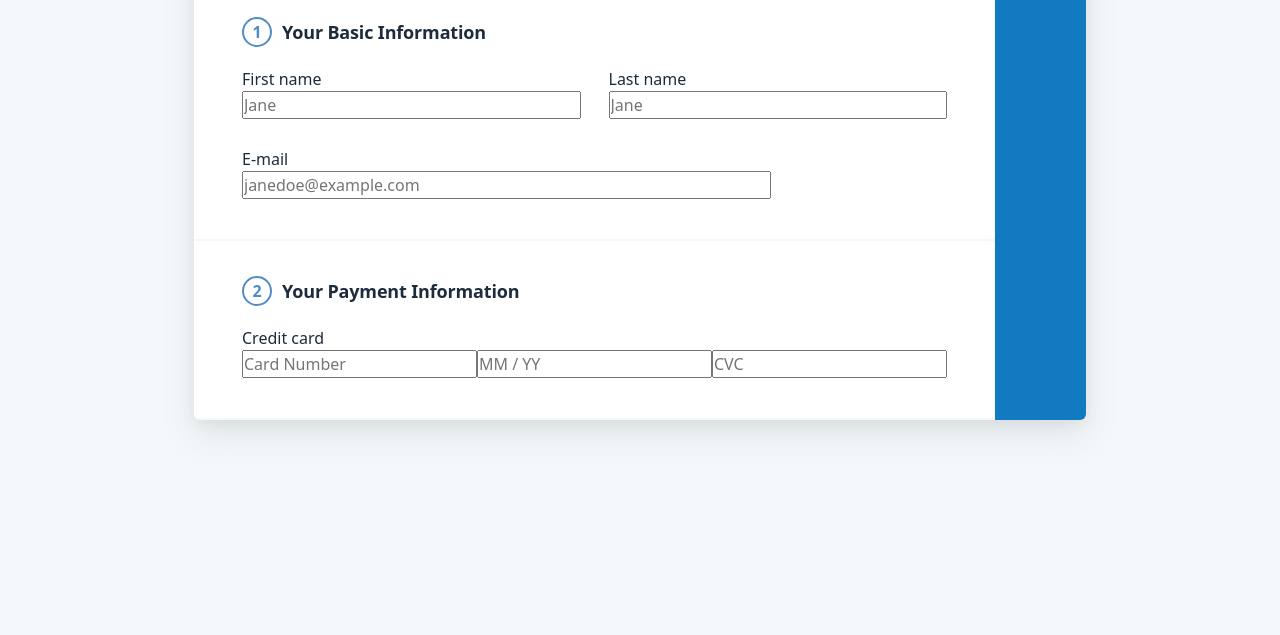
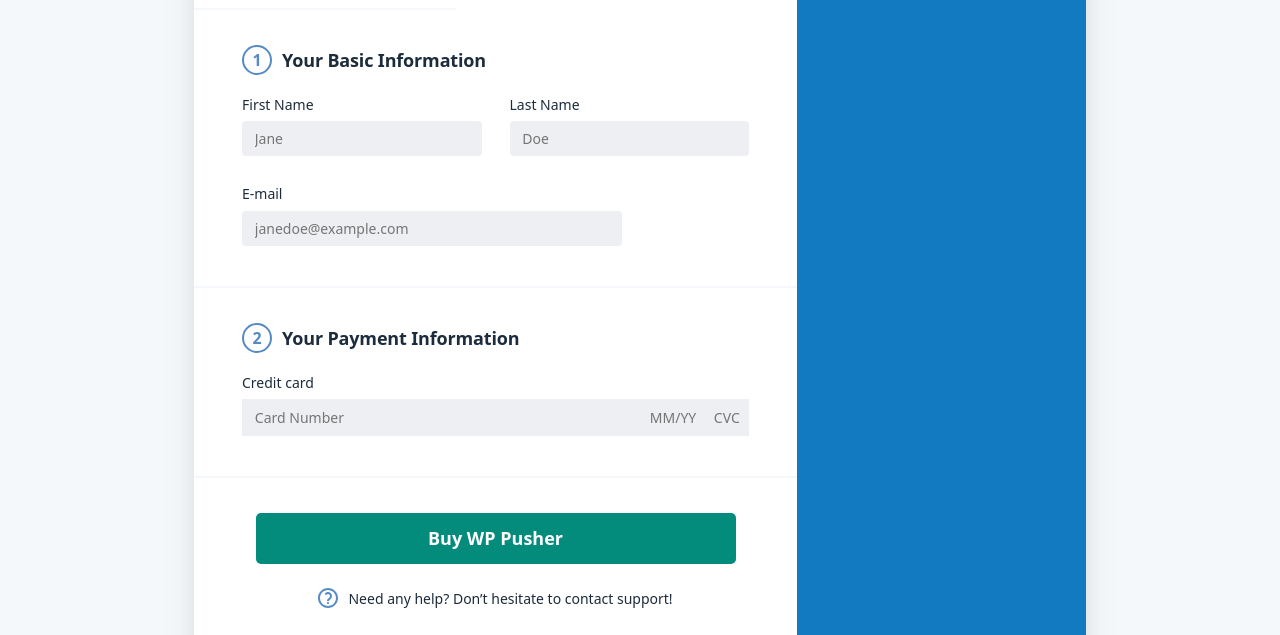
Before and after one commit to swish933/checkout-page-altschool, a plain HTML site: page index.html in a window 1280 px wide. Shown: the part 317-952 px from the top of the page. Before the commit the page ends 828 px from the top, so only its background shows below. Drawn offline with Linux system fonts and the light colour scheme.

Commit message:
added checkout form section

```diff
--- a/index.css
+++ b/index.css
@@ -9,6 +9,11 @@
 * {
     margin: 0;
     padding: 0;
+}
+
+*:focus,
+*:focus-within {
+    outline-color: #548BC5;
 }
 
 html,
@@ -119,11 +124,20 @@
     }
 }
 
-main .checkout-info {
+/*Skip nav to main content*/
+
+main {
     display: flex;
+    justify-content: center;
+    align-items: center;
+    padding-block: 5rem;
+}
+
+main .checkout {
+    display: flex;
+    flex-wrap: wrap;
     max-width: 55.75rem;
-    justify-content: flex-start;
-    margin: 5rem auto;
+    /* margin-block-start: 5rem; */
     border-radius: 0.375rem;
     gap: 0;
     background: hsl(0, 0%, 100%);
@@ -132,12 +146,13 @@
     overflow: hidden;
 }
 
-.checkout-info>section:first-of-type {
+.checkout>section:first-of-type {
+
     color: hsla(211, 35%, 17%, 1);
-    flex: 2;
+    flex: 3;
 }
 
-.checkout-info>section:last-of-type {
+.checkout>section:last-of-type {
     flex: 1;
     background: hsla(204, 84%, 41%, 1);
     color: hsl(0, 0%, 100%);
@@ -145,19 +160,29 @@
     padding-block: 2.5rem;
 }
 
-.checkout-form header {
+.checkout-form>header {
     padding-inline: 3rem;
     padding-block-start: 2.5rem;
     padding-block-end: 1.5rem;
     border-bottom: 2px solid #F5F7FA;
     text-shadow: 0px 4px 4px rgba(0, 0, 0, 0.25);
-    /* font-family: Lato; */
     font-size: 1.875rem;
     font-style: normal;
     font-weight: 400;
     line-height: normal;
+}
 
+.checkout-form {
+    font-size: 0.875rem;
+    display: flex;
+    flex-direction: column;
+    align-items: center;
 }
+
+.checkout-form>header {
+    align-self: flex-start;
+}
+
 
 .checkout-form form>section {
     padding-inline: 3rem;
@@ -167,6 +192,12 @@
 
 form>section {
     border-block-end: 2px solid #F5F7FA;
+}
+
+form>section:last-of-type {
+    display: flex;
+    flex-direction: column;
+    align-items: center;
 }
 
 form>section .user_info {
@@ -179,27 +210,84 @@
     flex: 1;
 }
 
+form>section label {
+    color: #1D2C3C;
+    font-weight: 400;
+    line-height: normal;
+}
+
+form>section:first-of-type input {
+    background-color: #EDEFF2;
+    border: none;
+    border-radius: 0.25rem;
+    padding-block: 0.5rem;
+    padding-inline-start: 0.8rem;
+    margin-block-start: 0.45rem;
+}
+
+form>section .card_input input {
+    border: none;
+    padding-block: 0.5rem;
+    padding-inline-start: 0.8rem;
+    border-radius: 0;
+    background: transparent;
+
+}
+
+
 form>section .user_info>label:last-of-type {
     flex: .75;
 }
 
 form>section .card_input {
     display: flex;
+    flex-wrap: wrap;
+    margin-block-start: 0.45rem;
+    /* align-items: center; */
+    background: #EDEFF2;
 }
 
-/* .card_input :nth-child(1) {
-    outline: 1px solid blue;
+/* Chrome, Safari, Edge, Opera */
+input::-webkit-outer-spin-button,
+input::-webkit-inner-spin-button {
+    -webkit-appearance: none;
+    margin: 0;
+}
+
+/* Firefox */
+input[type=number] {
+    -moz-appearance: textfield;
+}
+
+
+/* .card_input input */
+.card_input input:focus {
+    outline: none;
+}
+
+.card_input:focus-within {
+    outline-width: 2px;
+    /* outline-color: #4D90FE; */
+    outline-style: solid;
+}
+
+.card_input input:nth-child(1) {
+    flex: 1;
+    /* max-width: 9rem; */
+    margin-inline-end: auto;
 }
 
 .card_input :nth-child(2) {
-    outline: 1px solid salmon;
+    flex: .5;
+    max-width: 4rem;
 }
 
 .card_input :nth-child(3) {
-    outline: 1px solid magenta;
-} */
+    flex: .25;
+    max-width: 3rem;
+}
 
-.checkout-form h4 {
+.checkout-form form>section>header {
     color: #1D2C3C;
     font-size: 1.125rem;
     font-style: normal;
@@ -212,7 +300,7 @@
     margin-block-end: 1.25rem;
 }
 
-.checkout-form h4>span {
+.checkout-form form header>span {
     border: 2px solid #548BC5;
     color: #548BC5;
     font-size: initial;
@@ -228,9 +316,31 @@
     flex-direction: column;
 }
 
+form>section button {
+    margin-block-end: 1.5rem;
+    margin-inline: auto;
+    padding-block: 0.75rem;
+    display: block;
+    width: 100%;
+    max-width: 30rem;
+    border-radius: 0.3125rem;
+    background: hsl(173, 96%, 28%);
+    color: hsl(0, 0%, 100%);
+    border: none;
+    font-size: 1.125rem;
+    font-weight: 700;
+}
+
+.checkout-form .help {
+    display: flex;
+    gap: 0.63rem;
+    margin-block-end: 2rem;
+}
+
+
 
 @media (max-width:768px) {
-    main .checkout-info {
+    main .checkout {
         flex-direction: column;
     }
 
--- a/index.html
+++ b/index.html
@@ -21,20 +21,21 @@
 			</ul>
 		</nav>
 		<main id="main">
-			<section class="checkout-info">
+			<section class="checkout">
 				<section class="checkout-form">
 					<header>
 						<h1>Checkout</h1>
 					</header>
-					<form>
+					<form action="#">
 						<section>
-							<h4>
-								<span><b>1</b></span> Your Basic Information
-							</h4>
+							<header class="basic_info">
+								<span>1</span>
+								<h4>Your Basic Information</h4>
+							</header>
 
 							<div class="user_info">
 								<label for="firstname">
-									First name
+									First Name
 									<input
 										type="text"
 										name="firstname"
@@ -43,12 +44,12 @@
 									/>
 								</label>
 								<label for="lastname">
-									Last name
+									Last Name
 									<input
 										type="text"
 										name="lastname"
 										id="lastname"
-										placeholder="Jane"
+										placeholder="Doe"
 									/>
 								</label>
 								<label for="email"
@@ -64,21 +65,52 @@
 						</section>
 
 						<section>
-							<h4>
-								<span><b>2</b></span> Your Payment Information
-							</h4>
+							<header>
+								<span>2</span>
+								<h4>Your Payment Information</h4>
+							</header>
 
 							<label for="credit_card"> Credit card </label>
 
 							<div class="card_input">
-								<input type="number" placeholder="Card Number" />
-								<input type="text" placeholder="MM / YY" />
-								<input type="text" placeholder="CVC" />
+								<input
+									type="number"
+									autocomplete="cc-number"
+									inputmode="numeric"
+									placeholder="Card Number"
+									name="credit_card"
+									id="credit_card"
+								/>
+
+								<input
+									autocomplete="cc-exp"
+									placeholder="MM/YY"
+									maxlength="5"
+								/>
+								<input
+									inputmode="numeric"
+									autocomplete="cc-csc"
+									placeholder="CVC"
+									maxlength="3"
+								/>
 							</div>
+						</section>
+
+						<section>
+							<button type="button">Buy WP Pusher</button>
+							<p class="help">
+								<span><img src="/assets/help.svg" alt="help icon" /> </span>
+								Need any help? Don’t hesitate to contact support!
+							</p>
+							<img
+								class="stripe_logo"
+								src="/assets/stripe.svg"
+								alt="stripe logo"
+							/>
 						</section>
 					</form>
 				</section>
-				<section>
+				<section class="checkout-info">
 					<h3>Freelancer</h3>
 				</section>
 			</section>
```
